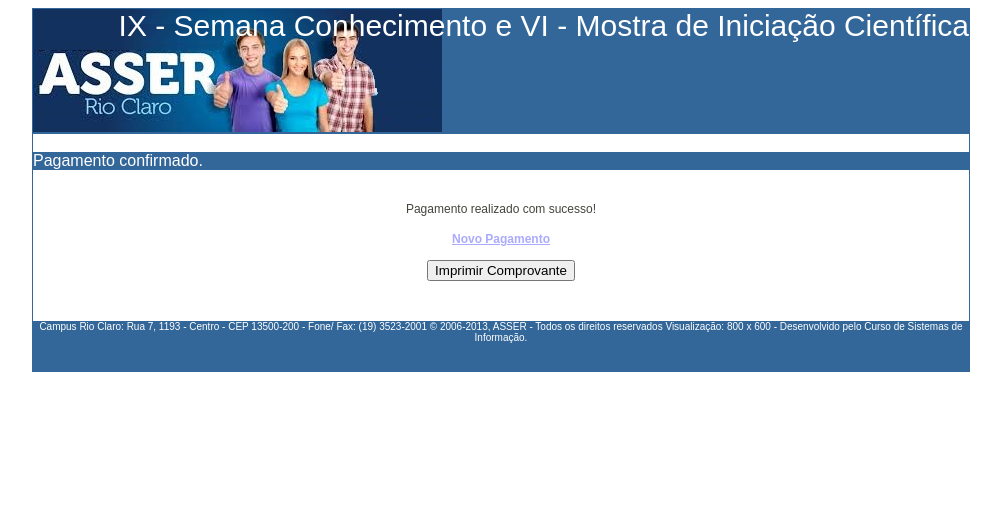
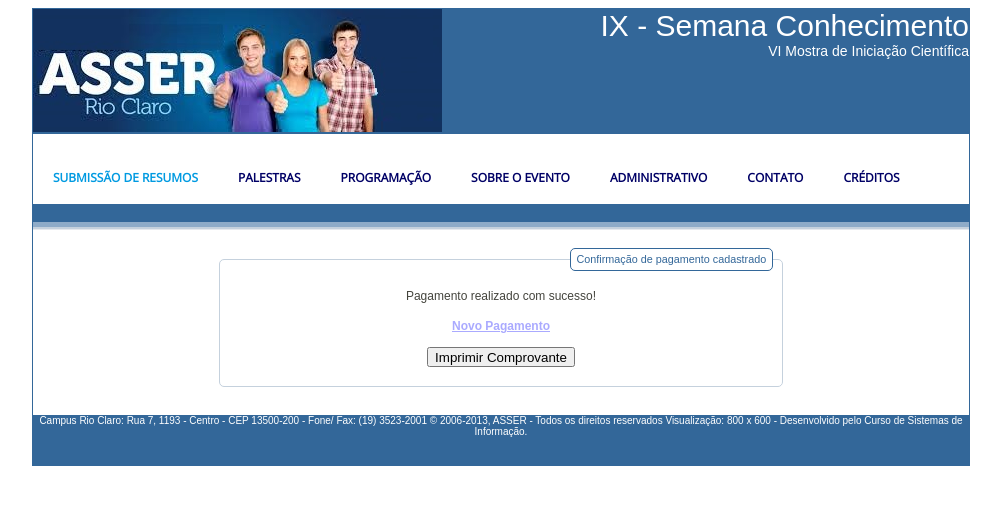
Before and after one commit to aceiro/eventosasser, a PHP site: page /adm/acesso/pgtouviente/confirma.php in a window 1280 px wide. Shown: the top 505 px of the page, without its empty margins (139-1140 px from the left). Run offline with PHP 8.4, Linux system fonts and the light colour scheme; data that the repository does not hold is empty; some libraries are stand-ins or nearby versions.

Commit message:
Atualização do confirma ouvinte

```diff
--- a/adm/acesso/pgtouviente/confirma.php
+++ b/adm/acesso/pgtouviente/confirma.php
@@ -3,7 +3,17 @@
 <head>
 <meta charset="utf-8" />
 <title>Asser Eventos - Cadastro realizado com sucesso</title>
-<link REL=StyleSheet HREF="../../../css/estilo.css" TYPE="text/css"></head>
+<link rel="stylesheet" href="//code.jquery.com/ui/1.11.4/themes/redmond/jquery-ui.css">
+<script src="//code.jquery.com/jquery-1.10.2.js"></script>
+<script src="//code.jquery.com/ui/1.11.4/jquery-ui.js"></script>
+
+<link rel="stylesheet" href="../../../css/menu-styles.css" type="text/css">
+<link rel="stylesheet" href="../../../css/estilo.css" type="text/css">
+
+<script src="../../../scripts/asser-main-menu.js"></script>
+<script src="../../../scripts/asser-commum.js"></script>
+<script src="//ajax.aspnetcdn.com/ajax/jquery.validate/1.9/jquery.validate.min.js"></script>
+</head>
 
 <?php
 		$ra = $_POST['ra'];
@@ -29,24 +39,41 @@
 	<div id="corpo">
 
 		<div id="cabecalho">
-			IX - Semana Conhecimento e VI - Mostra de Iniciação Científica
-		</div>
+            IX - Semana Conhecimento
+            <div id="subcabecalho" style="font-size:14px"> VI Mostra de Iniciação Científica </div>
+        </div>
 
         <br />
 
-        <div id="mmenu">
-		Pagamento confirmado.</div>
+          <div id='cssmenu'>
+                <ul>
+                   <li class='active'><a href='../index.html'>Submissão de Resumos</a></li>
+                   <li><a href='../palestra'>Palestras</a></li>
+                   <li><a href='../programa.html'>Programação</a></li>
+                   <li><a href='#'>Sobre o evento</a></li>
+                   <li><a href='../'>Administrativo</a></li>
+                   <li><a href='../contato'>Contato</a></li>
+                   <li><a href='../creditos.html'>Créditos</a></li>
+                </ul>
+            </div>
 
-        <br />
+            <div id="mmenu"> &nbsp;</div>
+            <div id="mmenubar"> &nbsp;</div>
+            <div id="mmenusubbar"> &nbsp;</div>
+            <div id="mmenusubsubbar"> &nbsp;</div>
+            <br />
 
         <div id="texto">
-		    <form id="cad_resumo" name="resumo" method="post" action="comprovante.php"  onSubmit="return validaCampo(); return false;">
+		    <form id="cad_resumo" name="resumo" method="post" action="comprovante.php">
+			<fieldset>
+				<legend>Confirmação de pagamento cadastrado</legend>
             	<p align="center">Pagamento realizado com sucesso!</p>
 				<input type="hidden" name="ra" value="<?php echo $ra; ?>" />
 				<input type="hidden" name="nome" value="<?php echo $nome; ?>" />
 
 				<p align="center"><a href="index.php">Novo Pagamento</a> </p>
 				<p align="center"><input name="comprovante" type="submit" id="comprovante" value="Imprimir Comprovante" /></p>
+			</fieldset>
             </form>
 		</div>
 
```
